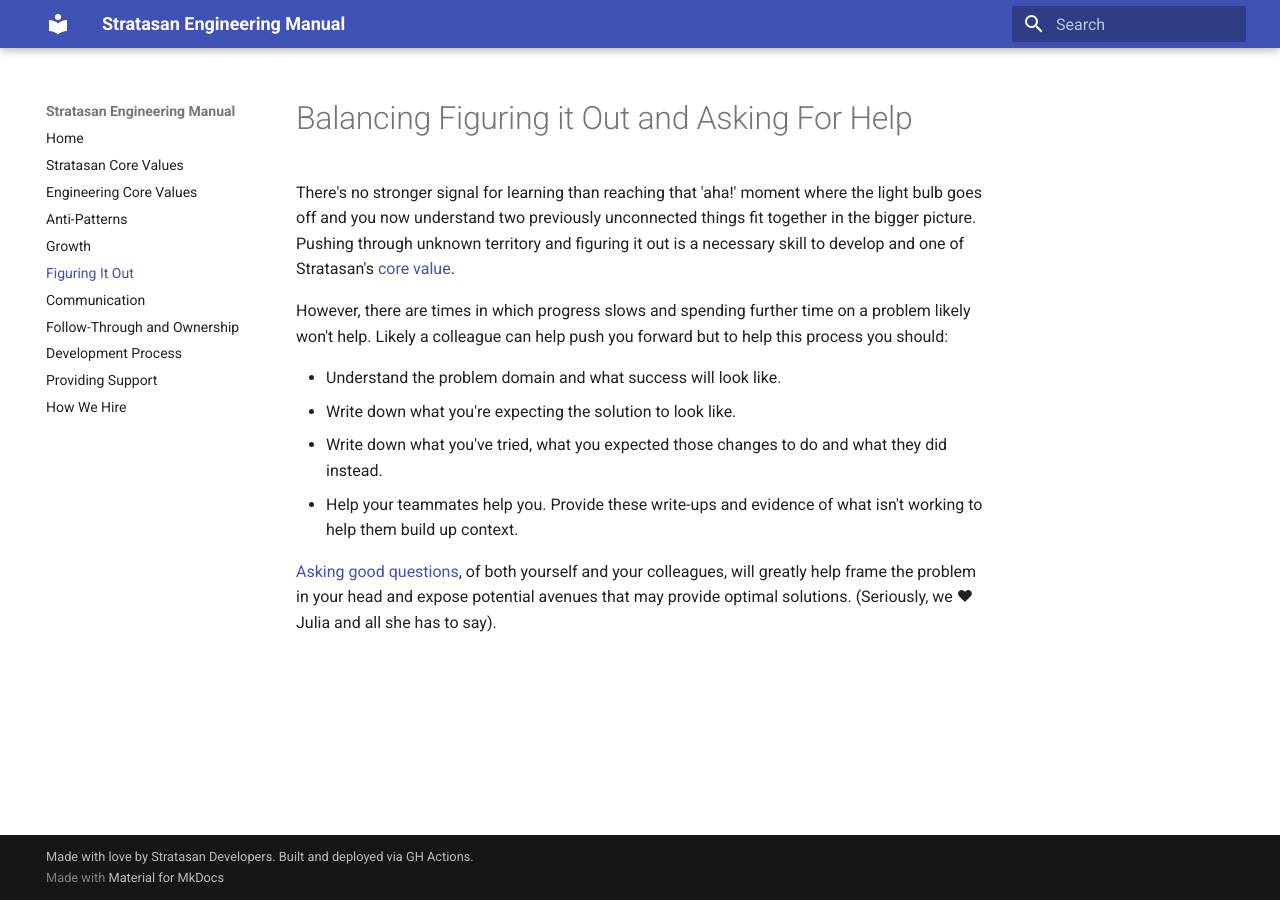
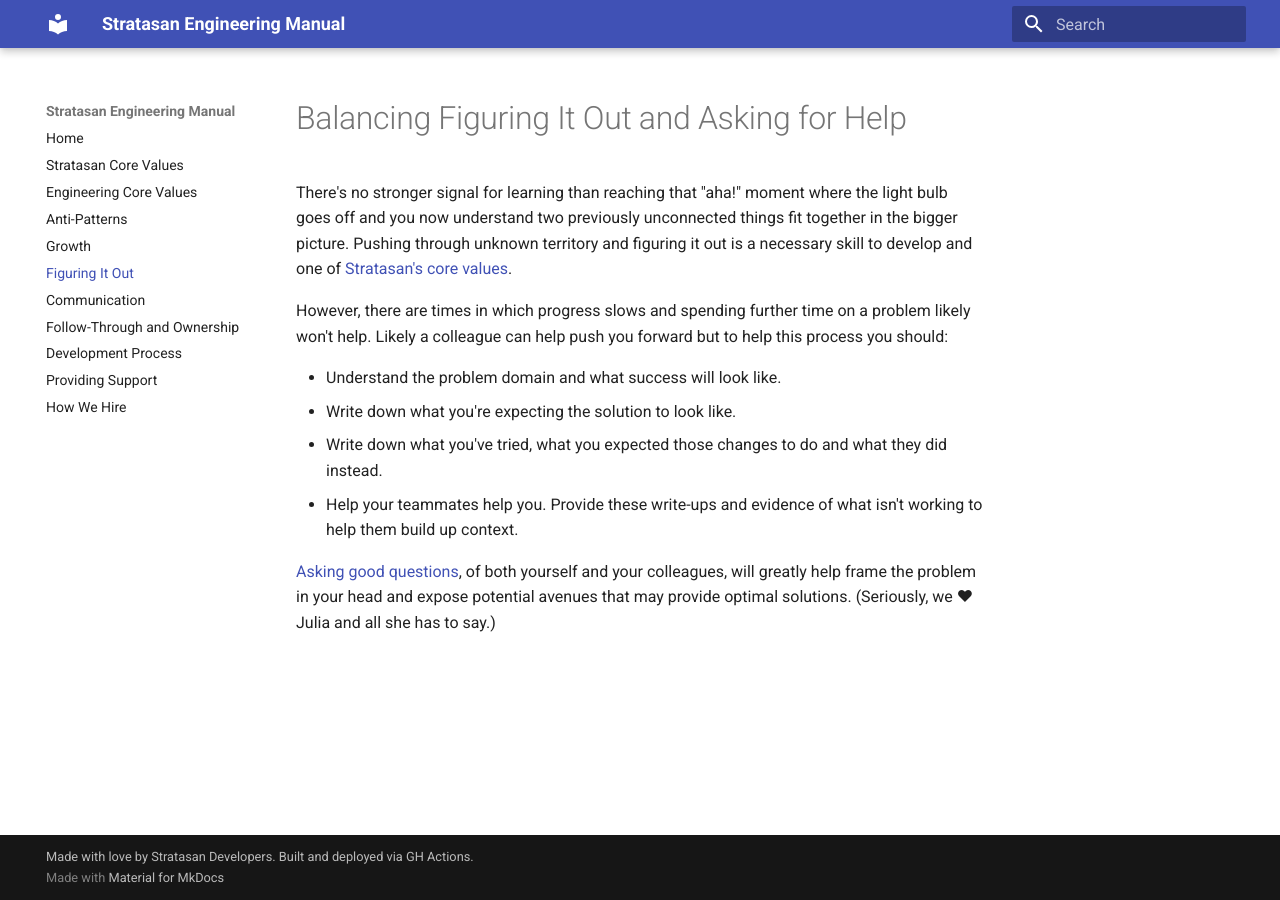
Before and after one commit to stratasan/engineering, an MkDocs documentation site: the page built from docs/figuring-it-out.md, in a window 1280 px wide. Built offline with MkDocs 1.6.1 and Material for MkDocs 9.7.7, drawn with Linux system fonts in a browser that asks for light colours; old or Windows-style settings are respelled for this version of MkDocs.

Commit message:
Make heading capitalization and other formatting consistent

```diff
--- a/docs/figuring-it-out.md
+++ b/docs/figuring-it-out.md
@@ -1,23 +1,23 @@
-# Balancing Figuring it Out and Asking For Help
+# Balancing Figuring It Out and Asking for Help
 
-There's no stronger signal for learning than reaching that 'aha!' moment
+There's no stronger signal for learning than reaching that "aha!" moment
 where the light bulb goes off and you now understand two previously
 unconnected things fit together in the bigger picture. Pushing through unknown
 territory and figuring it out is a necessary skill to develop and one of
-Stratasan's [core value](./core_values).
+[Stratasan's core values](./core_values).
 
 However, there are times in which progress slows and spending further time
 on a problem likely won't help. Likely a colleague can help push you forward
 but to help this process you should:
 
-* Understand the problem domain and what success will look like.
-* Write down what you're expecting the solution to look like.
-* Write down what you've tried, what you expected those changes to do
+- Understand the problem domain and what success will look like.
+- Write down what you're expecting the solution to look like.
+- Write down what you've tried, what you expected those changes to do
   and what they did instead.
-* Help your teammates help you. Provide these write-ups and evidence of what
+- Help your teammates help you. Provide these write-ups and evidence of what
   isn't working to help them build up context.
 
 [Asking good questions](https://jvns.ca/blog/good-questions/), of both yourself
 and your colleagues, will greatly help frame the problem in your head and
 expose potential avenues that may provide optimal solutions. (Seriously, we
-&hearts; Julia and all she has to say).
+&hearts; Julia and all she has to say.)
```
